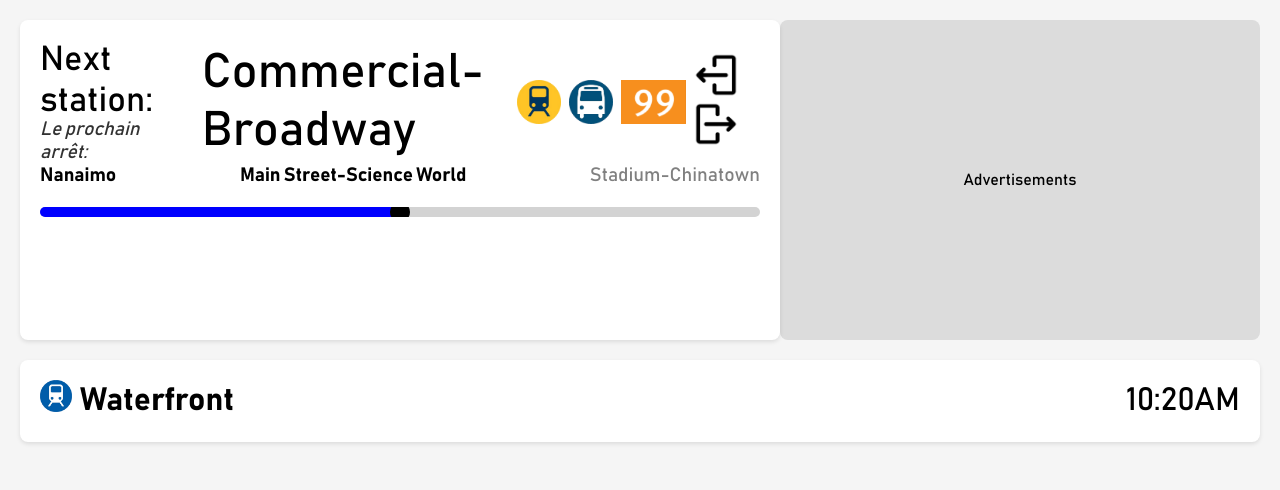
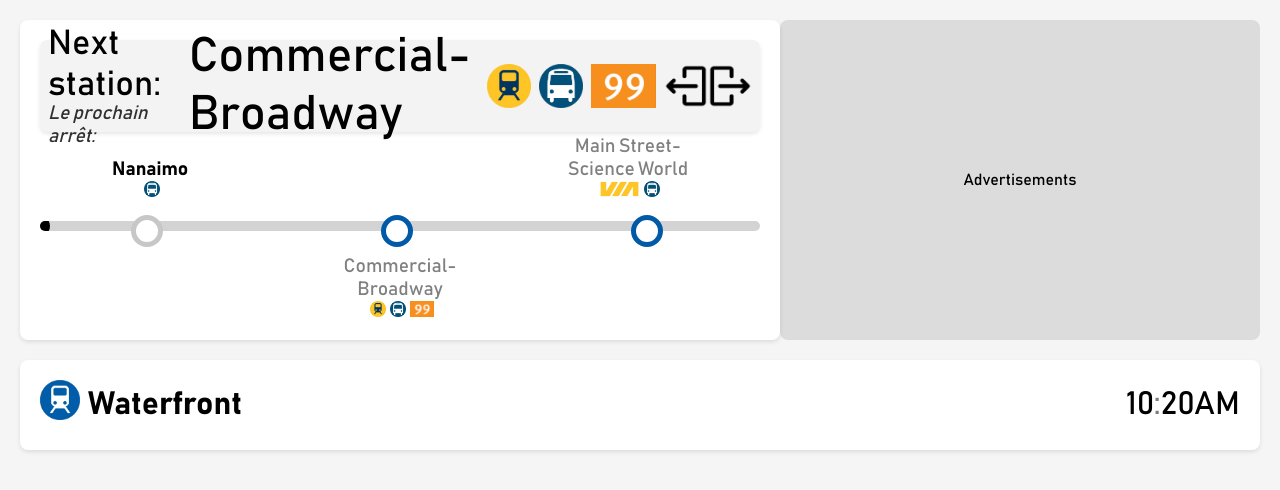
Before and after one commit to kulichanskiy/ITIDS, a plain HTML site: page index.html in a window 1280 px wide. Drawn offline with Linux system fonts and the light colour scheme.

Commit message:
BIG FRONTEND UPDATE:
- Working time
- updated route display
- Initialization of database modules

Known issues:
 - Progress line is broken

```diff
--- a/index.html
+++ b/index.html
@@ -20,7 +20,8 @@
                         <div class="next-stn-connections">
                             <img src="img/next-stn-connections/milline_logo.png" alt="Millenium Line">
                             <img src="img/next-stn-connections/bus_icon.png" alt="Buses">
-                            <img src="img/next-stn-connections/99b_line_icon.png" alt="99-B Line">
+                            <img src="img/next-stn-connections/99b_line_icon.png" alt="99-B">
+                            <!-- <div class="b-line-bus" style="height: vh;">992</div> -->
                         </div>
                     </div>
                     <div class="next-station-exit-doors-container">
@@ -28,21 +29,47 @@
                         <img id="stn-door-direction-right" src="img/exit_right.png" alt="Exit right">
                     </div>
                 </div>
-                <div class="station-connections-container">
-                <div class="station-line">
-                    <!-- Станции -->
-                    <div class="station active" id="station-1">Nanaimo</div>
-                    <div class="station" id="station-2">Main Street-Science World</div>
-                    <div class="station" id="station-3">Stadium-Chinatown</div>
-                </div>
-                <div class="progress-container">
-                    <div class="progress-bar"></div>
-                    <div class="train-marker"></div>
+                <div class="route-visuals-wrapper">
+                    <div class="station-line-top">
+                        <div class="station active" id="station-1">
+                            <span id="prev-station-disp">Nanaimo</span>
+                            <div class="station-connections" id="stn-1-cons">
+                                <img src="img/next-stn-connections/bus_icon.png" alt="Buses">
+                            </div>
+                        </div>
+                        <div class="station" id="station-3">
+                            <span id="next-next-station-disp">Main Street-<br>Science World</span>
+                            <div class="station-connections" id="stn-3-cons">
+                                <img src="img/next-stn-connections/via_rail.png" alt="VIA-RAIL">
+                                <img src="img/next-stn-connections/bus_icon.png" alt="Buses">
+                            </div>
+                        </div>
+                        <div class="station-markers">
+                            <div class="station-dot-marker" id="stn-dot-1"></div>
+                            <div class="station-dot-marker active" id="stn-dot-2"></div>
+                            <div class="station-dot-marker active" id="stn-dot-3"></div>
+                        </div>
+                    </div>
+
+                    <div class="progress-container">
+                        <div class="progress-bar"></div>
+                        <div class="train-marker"></div>
+                    </div>
+                    <div class="station-line-bot">
+                        <div class="station" id="station-2">
+                            <span id="next-station-disp">Commercial-<br>Broadway</span>
+                            <div class="station-connections" id="stn-2-cons">
+                                <img src="img/next-stn-connections/milline_logo.png" alt="Millenium Line">
+                                <img src="img/next-stn-connections/bus_icon.png" alt="Buses">
+                                <img src="img/next-stn-connections/99b_line_icon.png" alt="99-B Line">
+                            </div>
+                        </div>
+                    </div>
                 </div>
             </div>
         </section>
 
-        <!-- Блок для рекламы -->
+        <!-- Advertisement -->
         <aside class="advertisements">
             Advertisements
         </aside>
@@ -54,10 +81,10 @@
                 <span id="route-logo"><img src="img/line_logo/expo_line.png" alt="ExpoLine"></span>
                 <span id="destination-name"><strong>Waterfront</strong></span>
             </div>
-            <div class="time"><span id="current-time">10<span id="blinking-colon">:</span>20AM</span></div>
+            <div class="time"><span id="current-hour">10</span><span id="blinking-colon">:</span><span id="current-minutes-period">20AM</span></div>
         </div>
     </footer>
-    <script src="script.js"></script>
 
+    <script type="module" src="script.js"></script>
 </body>
 </html>
--- /dev/null
+++ b/modules/blinkingColon.js
@@ -0,0 +1,6 @@
+export function blinkTimeColon(colon) {
+    colon.classList.add("active");
+    setTimeout(() => {
+        colon.classList.remove("active");
+    }, 1000);
+}
--- /dev/null
+++ b/modules/getTime.js
@@ -0,0 +1,27 @@
+
+// For demonstration, this module uses computer time ranges, based on time you set on settings.
+// To integrate this module to subway system, rewrite this module.
+
+
+export function getTime(hourSpan, minutesPeriodSpan) {
+
+    if (!hourSpan || !minutesPeriodSpan) {
+        console.error("Time error. Cannot update.");
+        return;
+    }
+
+    const currentDate = new Date();
+    let hours = currentDate.getHours();
+    const minutes = currentDate.getMinutes();
+
+    const period = hours >= 12 ? "PM" : "AM";
+    const formattedMinutes = minutes < 10 ? "0" + minutes : minutes;
+
+    hours = hours % 12;
+    hours = hours ? hours : 12;
+
+    hourSpan.textContent = hours;
+    minutesPeriodSpan.textContent = formattedMinutes + period;
+
+    console.log(`Time updated: ${hours}:${formattedMinutes} ${period}`);
+}
--- /dev/null
+++ b/modules/routeLine.js
@@ -0,0 +1,30 @@
+
+
+const stations = [
+    { id: "station-1", name: "Nanaimo" },
+    { id: "station-2", name: "Main Street – Science World" },
+    { id: "station-3", name: "Stadium – Chinatown" }
+];
+
+let currentStationIndex = 0;
+
+
+export function updateRoute(progressBar, trainMarker, nextStation) {
+    const progressPercentage = (currentStationIndex / (stations.length - 1)) * 100;
+
+    progressBar.style.width = `${progressPercentage}%`;
+    trainMarker.style.left = `${progressPercentage}%`;
+
+    // Обновляем активную станцию
+    stations.forEach((station, index) => {
+        const stationElement = document.getElementById(station.id);
+        if (index <= currentStationIndex) {
+            stationElement.classList.add('active');
+        } else {
+            stationElement.classList.remove('active');
+        }
+    });
+
+    // Обновляем текст следующей станции
+    nextStation.textContent = stations[currentStationIndex + 1]?.name || "End of Line";
+}
--- a/script.js
+++ b/script.js
@@ -1,41 +1,32 @@
-// Станции маршрута
+import { getTime } from "./modules/getTime.js";
+import { updateRoute } from "./modules/routeLine.js";
+import { blinkTimeColon } from "./modules/blinkingColon.js";
+
+
 const stations = [
     { id: "station-1", name: "Nanaimo" },
     { id: "station-2", name: "Main Street – Science World" },
     { id: "station-3", name: "Stadium – Chinatown" }
 ];
 
+
+
 let currentStationIndex = 0;
 
 const progressBar = document.querySelector('.progress-bar');
 const trainMarker = document.querySelector('.train-marker');
 const nextStation = document.getElementById('next-station');
+const timeColon = document.getElementById('blinking-colon');
+const hours = document.getElementById("current-hour");
+const minutesPeriod = document.getElementById("current-minutes-period");
 
-// Функция обновления линии маршрута
-function updateRoute() {
-    const progressPercentage = (currentStationIndex / (stations.length - 1)) * 100;
-
-    progressBar.style.width = `${progressPercentage}%`;
-    trainMarker.style.left = `${progressPercentage}%`;
-
-    // Обновляем активную станцию
-    stations.forEach((station, index) => {
-        const stationElement = document.getElementById(station.id);
-        if (index <= currentStationIndex) {
-            stationElement.classList.add('active');
-        } else {
-            stationElement.classList.remove('active');
-        }
-    });
-
-    // Обновляем текст следующей станции
-    nextStation.textContent = stations[currentStationIndex + 1]?.name || "End of Line";
-}
-
-// Автоматическое движение по маршруту (пример)
 setInterval(() => {
     if (currentStationIndex < stations.length - 1) {
         currentStationIndex++;
-        updateRoute();
+        updateRoute(progressBar, trainMarker, nextStation);
     }
-}, 3000); // Каждые 3 секунды
+}, 1000);
+
+
+const blinkingColonUpdate = setInterval(() => {blinkTimeColon(timeColon)}, 2000);
+const timeUpdate = setInterval(() => {getTime(hours, minutesPeriod)}, 30000);
--- a/styles.css
+++ b/styles.css
@@ -1,6 +1,15 @@
 @font-face {
     font-family: bahnschrift;
     src: url(fonts/bahnschrift.ttf);
+}
+
+@font-face {
+    font-family: ffmeta;
+    src: url(fonts/meta-normal.ttf);
+}
+
+:root {
+    --route-color: #005aa7;  /* Определяем переменную */
 }
 
 * {
@@ -54,6 +63,7 @@ main {
     padding: 20px;
     display: flex;
     flex-direction: column;
+    justify-content: space-between;
 }
 
 /* NEXT STATION BLOCK */
@@ -62,6 +72,12 @@ main {
     display: flex;
     flex-direction: row;
     align-items: center;
+    z-index: 1;
+    background-color: rgb(243, 243, 243);
+    box-shadow: 0px 2px 4px rgba(0, 0, 0, 0.1);
+    border-radius: 8px;
+    padding: 1vh;
+    max-height: 33%;
 }
 
 
@@ -100,7 +116,10 @@ main {
 }
 
 .next-station-exit-doors-container {
-
+    display: flex;
+    align-items: center;
+    margin-left: auto;
+    order: 1;
 }
 
 
@@ -108,21 +127,66 @@ main {
     max-height: 5.5vh;
 }
 
-/* Станции */
-.station-line {
+.bold-horizontal-line {
+    margin-top: 3vh;
+    margin-bottom: 3vh;
+    color: gray;
+}
+
+.route-visuals-wrapper {
+    display: flex;
+    flex-grow: 1;
+    flex-direction: column;
+    justify-content: center;
+    align-items: center;
+}
+
+.station-line-top {
     display: flex;
     justify-content: space-between;
-    margin-bottom: 20px;
+    width: 80%;
+    margin-bottom: 3vh;
+    margin-left: 3vh;
+    margin-right: 3vh;
+    text-align: center;
+}
+
+.station-line-bot {
+    display: flex;
+    width: 80%;
+    justify-content: space-between;
+    margin-top: 3vh;
+    text-align: center;
+    justify-content: center;
+}
+
+.station-connections {
+    display: flex;
+    flex-direction: row;
+    justify-content: center;
+}
+
+.station-connections img {
+    margin-left: 0.5vh;
+    height: 2vh;
 }
 
 .station {
+    position: relative;
     font-size: 1.2rem;
     color: gray;
+    margin-top: auto;
 }
 
 .station.active {
+    position: relative;
     color: black;
     font-weight: bold;
+    margin-top: auto;
+}
+
+#station-2 {
+    position: relative;
 }
 
 /* Линия прогресса */
@@ -139,7 +203,7 @@ main {
     position: absolute;
     height: 100%;
     width: 33%; /* Ширина будет изменяться скриптом */
-    background-color: blue;
+    background-color: var(--route-color);
     transition: width 0.5s ease-in-out;
 }
 
@@ -152,6 +216,33 @@ main {
     background-color: black;
     border-radius: 50%;
     transform: translateX(-50%);
+}
+
+.station-markers {
+    display: flex;
+    position: absolute;
+    align-items: center;
+    justify-content: space-between;
+    width: 70%;
+    margin-left: 2.5%;
+    z-index: 2;
+    margin-top: 10vh;
+}
+
+.station-dot-marker {
+    background-color: white;
+    border-radius: 50%;
+    width: 4vh;
+    height: 4vh;
+    border: 5px solid rgb(199, 199, 199);
+}
+
+.station-dot-marker.active {
+    background-color: white;
+    border-radius: 50%;
+    width: 4vh;
+    height: 4vh;
+    border: 5px solid var(--route-color);
 }
 
 /* Реклама */
@@ -177,8 +268,8 @@ footer {
 }
 
 #route-logo img{
-    width: 4vh;
-    height: 4vh;
+    width: 5vh;
+    height: 5vh;
     margin-right: 1vh;
 }
  #line-info {
@@ -194,7 +285,54 @@ footer {
     z-index: 1;
  }
 
+ #blinking-colon {
+    opacity: 0;
+    transition: opacity 0.3s ease-out;
+ }
+
+ #blinking-colon.active {
+    opacity: 100;
+    transition: opacity 0.3s ease-in;
+ }
+
  .destination-container {
+    display: flex;
     align-items: center;
+    justify-content: center;
+ }
+
+
+/* Bus styles */
+
+.default-bus {
+    color: white;
+    background-color: rgba(66,110,149,255);
+    padding: 5% 10%;
+
+}
+
+.b-line-bus {
     display: flex;
- }
+    align-content: center;
+    justify-content: center;
+    color: white;
+    background-color: rgba(244,121,33,255);
+    width: auto;
+    padding: 0% 12%;
+    font-size: min(5vw, 5vh, 230%);
+    font-family: ffmeta, sans-serif;
+    line-height: 1;
+    border-radius: 5px;
+}
+
+.rapid-bus {
+    color: white;
+    background-color: rgba(0,160,73,255);
+    padding: 5% 10%;
+}
+
+.night-bus {
+    color: white;
+    background-color: rgba(36,94,134,255);
+    padding: 5% 10%;
+}
```
Also changed, not shown: fonts/meta-normal.ttf (added), img/next-stn-connections/via_rail.png (added).
